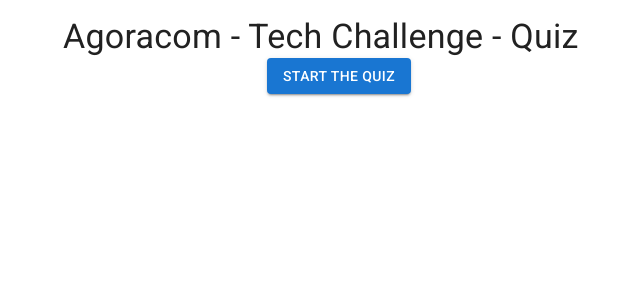
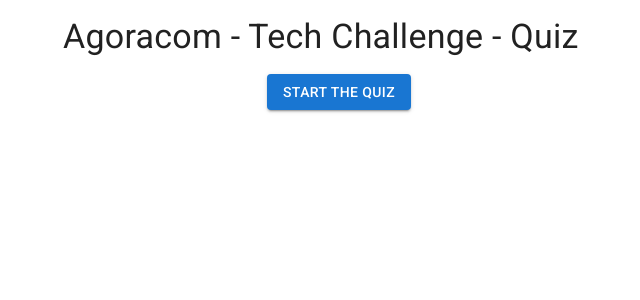
Before and after one commit to krekoten/agoratc, a React (Create React App) app: page / in a window 1280 px wide. Shown: the top 300 px of the page, without its empty margins (301-941 px from the left). Built offline with nearby package versions, Linux system fonts and the light colour scheme.

Commit message:
Increase box margin

```diff
--- a/src/QuestionScreen/index.tsx
+++ b/src/QuestionScreen/index.tsx
@@ -25,7 +25,7 @@
     setOption(null)
   }
 
-  return <Box sx={{display: "flex", flexDirection: "column", alignItems: "left"}}>
+  return <Box sx={{display: "flex", flexDirection: "column", alignItems: "left", margin: 2}}>
     <QuestionText text={text} />
     <Answers answers={answers} value={option} onChange={(value: string) => { setOption(Number(value)) }} />
     <Button className="next" variant="contained" color="primary" onClick={onClick}>Next</Button>
--- a/src/ScoreScreen/index.tsx
+++ b/src/ScoreScreen/index.tsx
@@ -7,7 +7,7 @@
 }
 
 function ScoreScreen({ score, onRestart }: ScoreParams): JSX.Element {
-  return <Box sx={{display: "flex", flexDirection: "column", alignItems: "center"}}>
+  return <Box sx={{display: "flex", flexDirection: "column", alignItems: "center", margin: 2}}>
       <Typography variant="h5">Final score</Typography>
       <Typography variant="h6" className="score">{score}</Typography>
       <Button className="restart" variant="contained" color="primary" onClick={onRestart}>Restart</Button>
--- a/src/StartScreen/index.tsx
+++ b/src/StartScreen/index.tsx
@@ -7,7 +7,7 @@
 }
 
 function StartScreen({ onStart }: StartParams): JSX.Element {
-  return <Box sx={{display: "flex", flexDirection: "column", alignItems: "center"}}>
+  return <Box sx={{display: "flex", flexDirection: "column", alignItems: "center", margin: 2}}>
     <Button className="start" variant="contained" onClick={onStart}>Start the Quiz</Button>
   </Box>
 }
```
